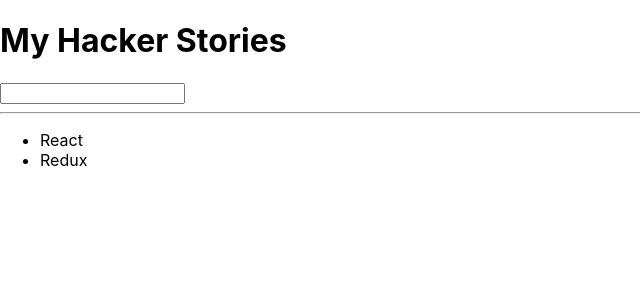
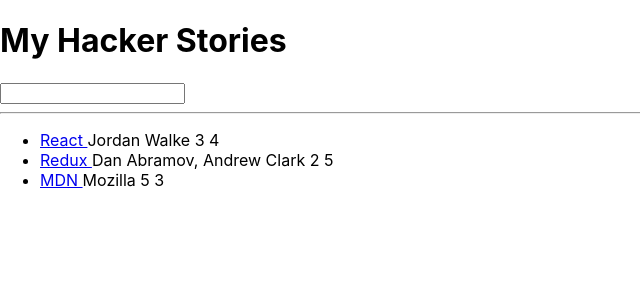
Before and after one commit to LCzoboriek/React, a React (Create React App) app: page / in a window 1280 px wide. Shown: the top 300 px of the page, without its empty margins (0-640 px from the left). Built offline with nearby package versions, Linux system fonts and the light colour scheme.

Commit message:
Extracted the list functionality into its own function

```diff
--- a/src/App.js
+++ b/src/App.js
@@ -11,11 +11,19 @@
   },
   {
     title: "Redux",
-    url: "https://redux.js/org/",
+    url: "https://redux.js.org/",
     author: "Dan Abramov, Andrew Clark",
     num_comments: 2,
     points: 5,
     objectID: 1,
+  },
+  {
+    title: "MDN",
+    url: "https://developer.mozilla.org",
+    author: "Mozilla",
+    num_comments: 5,
+    points: 3,
+    objectID: 2,
   },
 ];
 
@@ -26,13 +34,29 @@
       <label htmlFor="search"></label>
       <input id="search" type="text"></input>
       <hr />
-      <ul>
-        {list.map(function (item) {
-          return <li key={item.objectID}>{item.title}</li>;
-        })}
-      </ul>
+
+      <List />
     </div>
   );
 }
 
+function List() {
+  return (
+    <ul>
+      {list.map(function (item) {
+        return (
+          <li key={item.objectID}>
+            <span>
+              <a href={item.url}>{item.title + " "}</a>
+            </span>
+            <span>{item.author + " "}</span>
+            <span>{item.num_comments + " "}</span>
+            <span>{item.points + " "}</span>
+          </li>
+        );
+      })}
+    </ul>
+  );
+}
+
 export default App;
```
Also changed, not shown: src/components/List.js (added).
